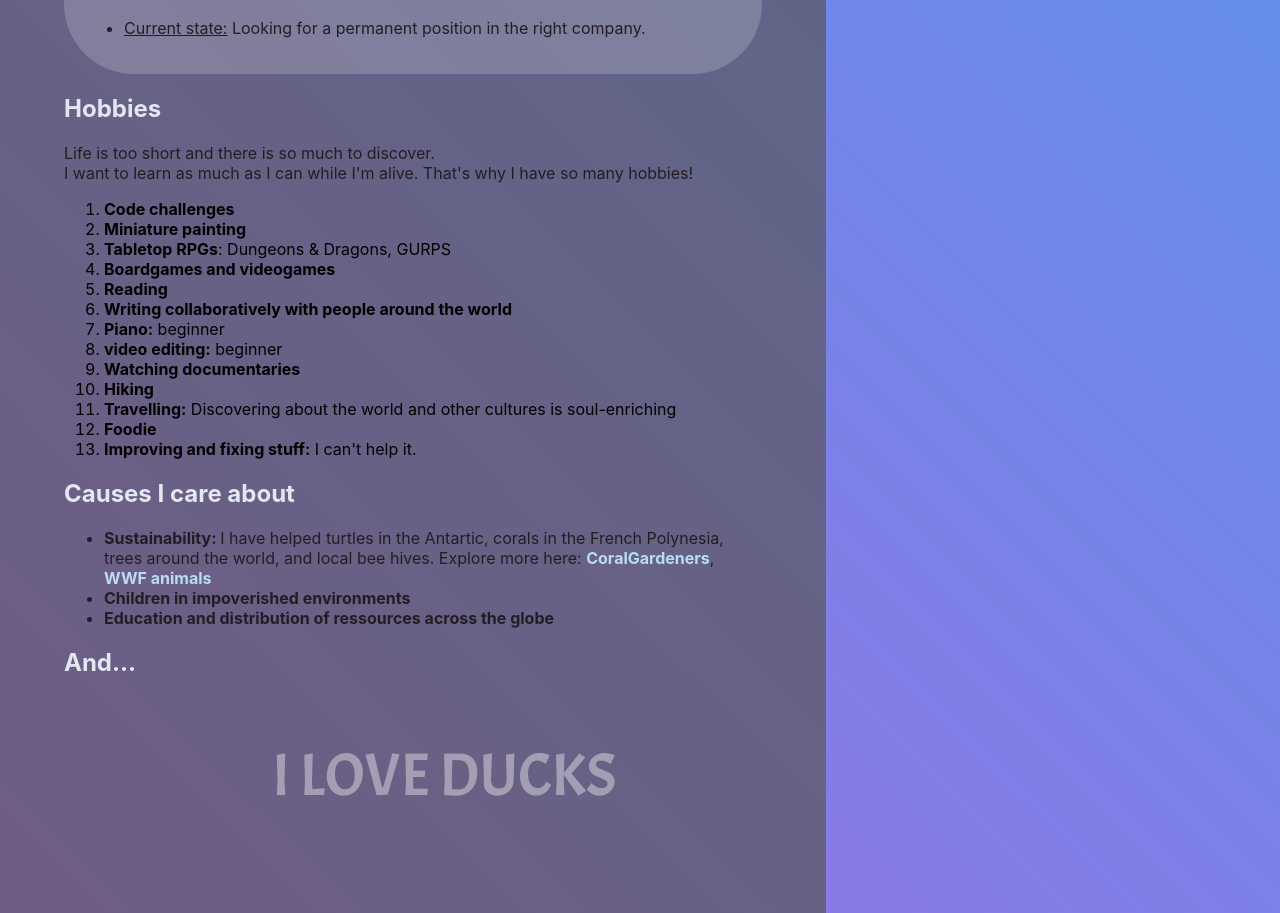
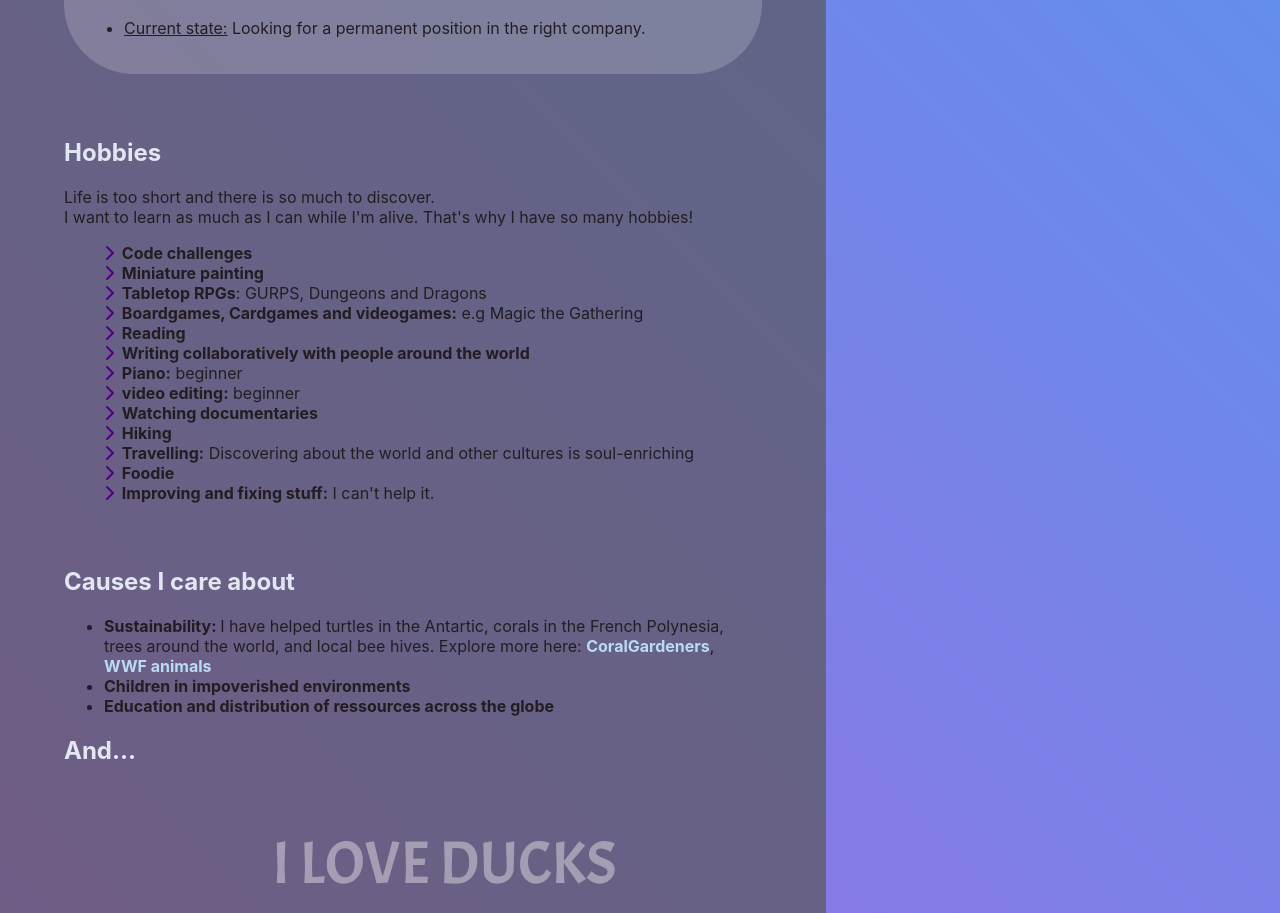
Before and after one commit to Laufley/old_portfolio, a React (Create React App) app: page /Personal in a window 1280 px wide. Shown: the part 2889-3802 px from the top of the page. Built offline with nearby package versions, Linux system fonts and the light colour scheme; a web font is replaced by a local one.

Commit message:
finished styling personal page

```diff
--- a/src/Components/Personal.css
+++ b/src/Components/Personal.css
@@ -77,7 +77,7 @@
 }
 
 .sustainability-links:hover{
-    color: rgb(240, 247, 186);
+    color: rgb(192, 226, 43)
 
 
 }
@@ -122,6 +122,23 @@
   #summary-rec_skills:hover{
     transition: 0.3s;
     border-color:  rgb(192, 226, 43);
+  }
+
+  #hobbies{
+    margin-top: 4rem;
+  }
+
+  #hobbies-list {
+    list-style: none;
+  }
+
+  #chevron-icon{
+    color: #4F0080;
+    margin-right: 4px;
+  }
+
+  #volunteering{
+    margin-top: 4rem;
   }
 
 /* I love ducks easter egg */
--- a/src/Components/Personal.js
+++ b/src/Components/Personal.js
@@ -8,6 +8,7 @@ import { FontAwesomeIcon } from '@fortawesome/react-fontawesome';
 import { faHiking } from '@fortawesome/free-solid-svg-icons';
 import { faCode } from '@fortawesome/free-solid-svg-icons';
 import { faFaceLaughBeam } from '@fortawesome/free-regular-svg-icons';
+import { faChevronRight } from '@fortawesome/free-solid-svg-icons';
 
 
 
@@ -141,22 +142,23 @@ const Personal = () => {
                                 <Text>
                                     Life is too short and there is so much to discover.<br></br>
                                     I want to learn as much as I can while I'm alive. That's why I have so many hobbies!
+
+                                <ul id='hobbies-list'>
+                                        <li><b><span id='chevron-icon'><FontAwesomeIcon icon={faChevronRight}/></span> Code challenges</b></li>
+                                        <li><b><span id='chevron-icon'><FontAwesomeIcon icon={faChevronRight}/></span> Miniature painting</b></li>
+                                        <li><b><span id='chevron-icon'><FontAwesomeIcon icon={faChevronRight}/></span> Tabletop RPGs</b>: GURPS, Dungeons and Dragons</li>
+                                        <li><b><span id='chevron-icon'><FontAwesomeIcon icon={faChevronRight}/></span> Boardgames, Cardgames and videogames:</b> e.g Magic the Gathering</li>
+                                        <li><b><span id='chevron-icon'><FontAwesomeIcon icon={faChevronRight}/></span> Reading</b></li>
+                                        <li><b><span id='chevron-icon'><FontAwesomeIcon icon={faChevronRight}/></span> Writing collaboratively with people around the world</b></li>
+                                        <li><b><span id='chevron-icon'><FontAwesomeIcon icon={faChevronRight}/></span> Piano:</b> beginner</li>
+                                        <li><b><span id='chevron-icon'><FontAwesomeIcon icon={faChevronRight}/></span> video editing:</b> beginner</li>
+                                        <li><b><span id='chevron-icon'><FontAwesomeIcon icon={faChevronRight}/></span> Watching documentaries</b></li>
+                                        <li><b><span id='chevron-icon'><FontAwesomeIcon icon={faChevronRight}/></span> Hiking</b></li>
+                                        <li><b><span id='chevron-icon'><FontAwesomeIcon icon={faChevronRight}/></span> Travelling:</b> Discovering about the world and other cultures is soul-enriching</li>
+                                        <li><b><span id='chevron-icon'><FontAwesomeIcon icon={faChevronRight}/></span> Foodie</b></li>
+                                        <li><b><span id='chevron-icon'><FontAwesomeIcon icon={faChevronRight}/></span> Improving and fixing stuff:</b> I can't help it.</li>
+                                </ul>
                                 </Text>
-                                <ol>
-                                        <li><b>Code challenges</b></li>
-                                        <li><b>Miniature painting</b></li>
-                                        <li><b>Tabletop RPGs</b>: Dungeons & Dragons, GURPS</li>
-                                        <li><b>Boardgames and videogames</b></li>
-                                        <li><b>Reading</b></li>
-                                        <li><b>Writing collaboratively with people around the world</b></li>
-                                        <li><b>Piano:</b> beginner</li>
-                                        <li><b>video editing:</b> beginner</li>
-                                        <li><b>Watching documentaries</b></li>
-                                        <li><b>Hiking</b></li>
-                                        <li><b>Travelling:</b> Discovering about the world and other cultures is soul-enriching</li>
-                                        <li><b>Foodie</b></li>
-                                        <li><b>Improving and fixing stuff:</b> I can't help it.</li>
-                                </ol>
                             </section>
 
 
```
